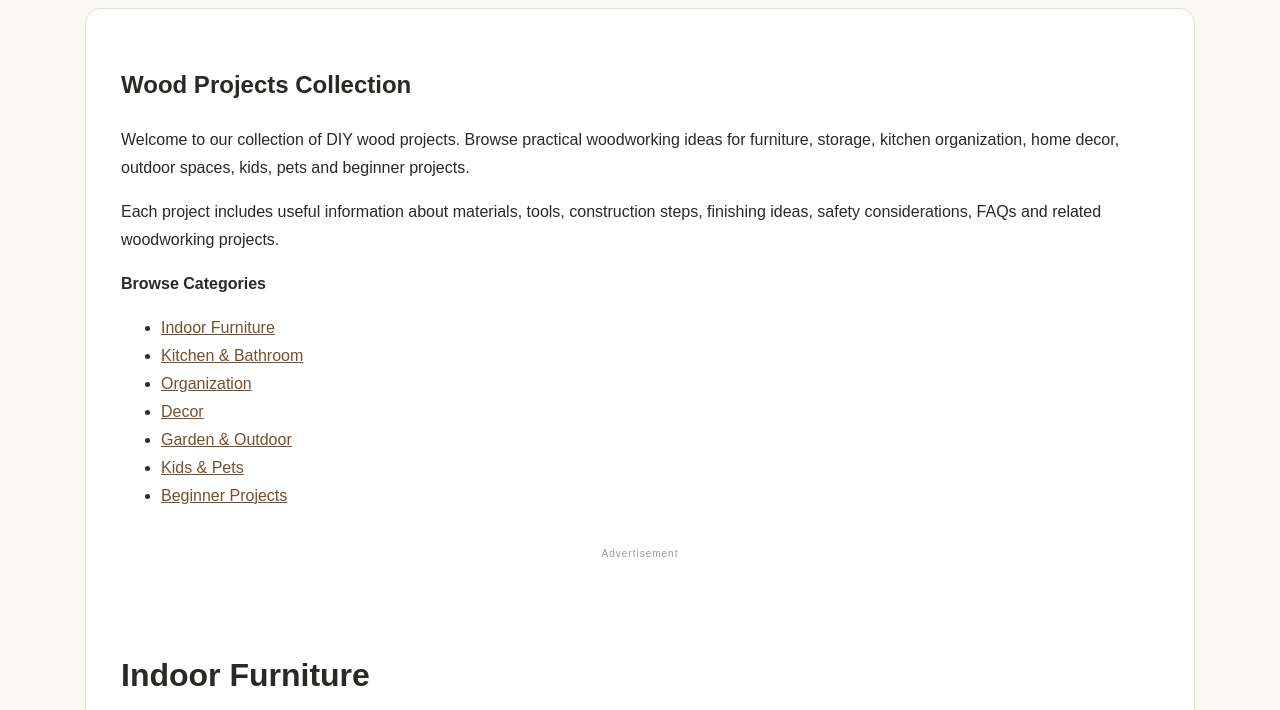
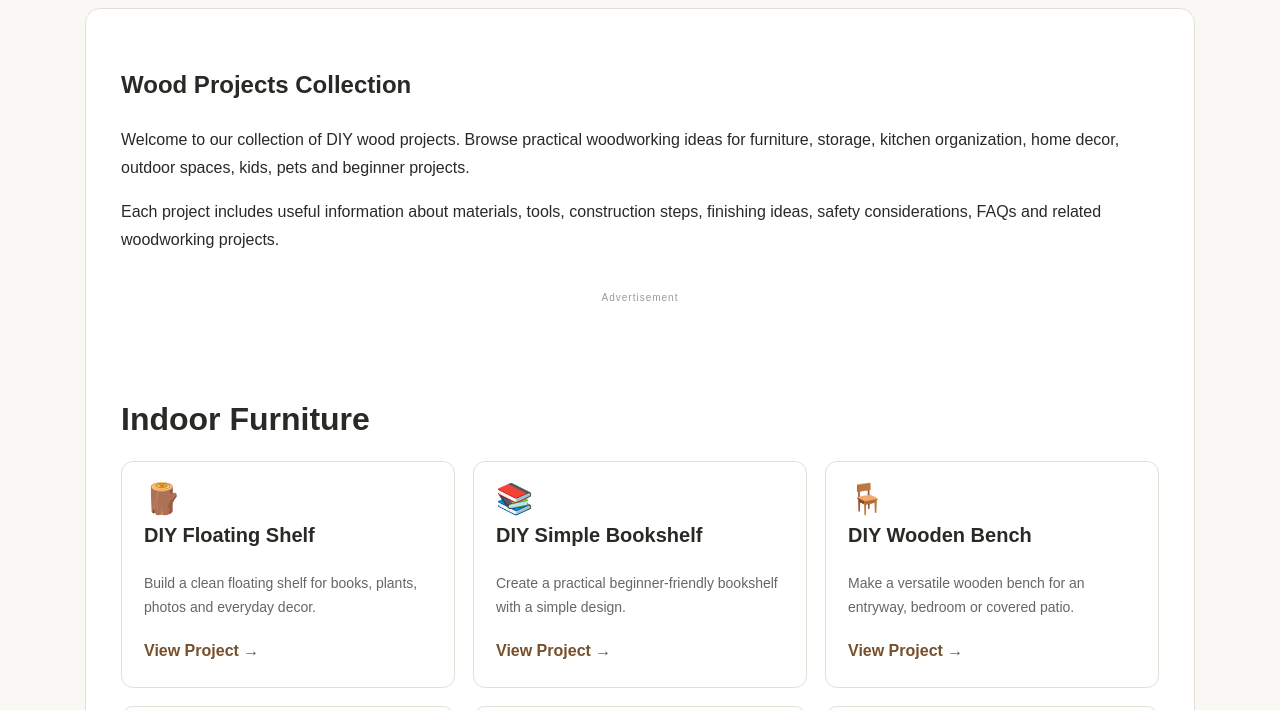
Before and after one commit to galing07/DIY-Wood-Projects, a plain HTML site: page index.html in a window 1280 px wide. Shown: the part 476-1186 px from the top of the page. Drawn offline with Linux system fonts and the light colour scheme.

Commit message:
Update index.html

```diff
--- a/index.html
+++ b/index.html
@@ -718,65 +718,6 @@ a:focus-visible {
   </p>
 
 
-  <!-- =======================================================
-       CATEGORY NAVIGATION
-  ======================================================== -->
-
-  <nav class="category-nav"
-       aria-label="Wood project categories">
-
-    <strong>
-      Browse Categories
-    </strong>
-
-    <ul>
-
-      <li>
-        <a href="#indoor">
-          Indoor Furniture
-        </a>
-      </li>
-
-      <li>
-        <a href="#kitchen">
-          Kitchen & Bathroom
-        </a>
-      </li>
-
-      <li>
-        <a href="#organization">
-          Organization
-        </a>
-      </li>
-
-      <li>
-        <a href="#decor">
-          Decor
-        </a>
-      </li>
-
-      <li>
-        <a href="#garden">
-          Garden & Outdoor
-        </a>
-      </li>
-
-      <li>
-        <a href="#kids">
-          Kids & Pets
-        </a>
-      </li>
-
-      <li>
-        <a href="#beginner">
-          Beginner Projects
-        </a>
-      </li>
-
-    </ul>
-
-  </nav>
-
 
   <!-- =======================================================
        NATIVE AD SLOT
```
